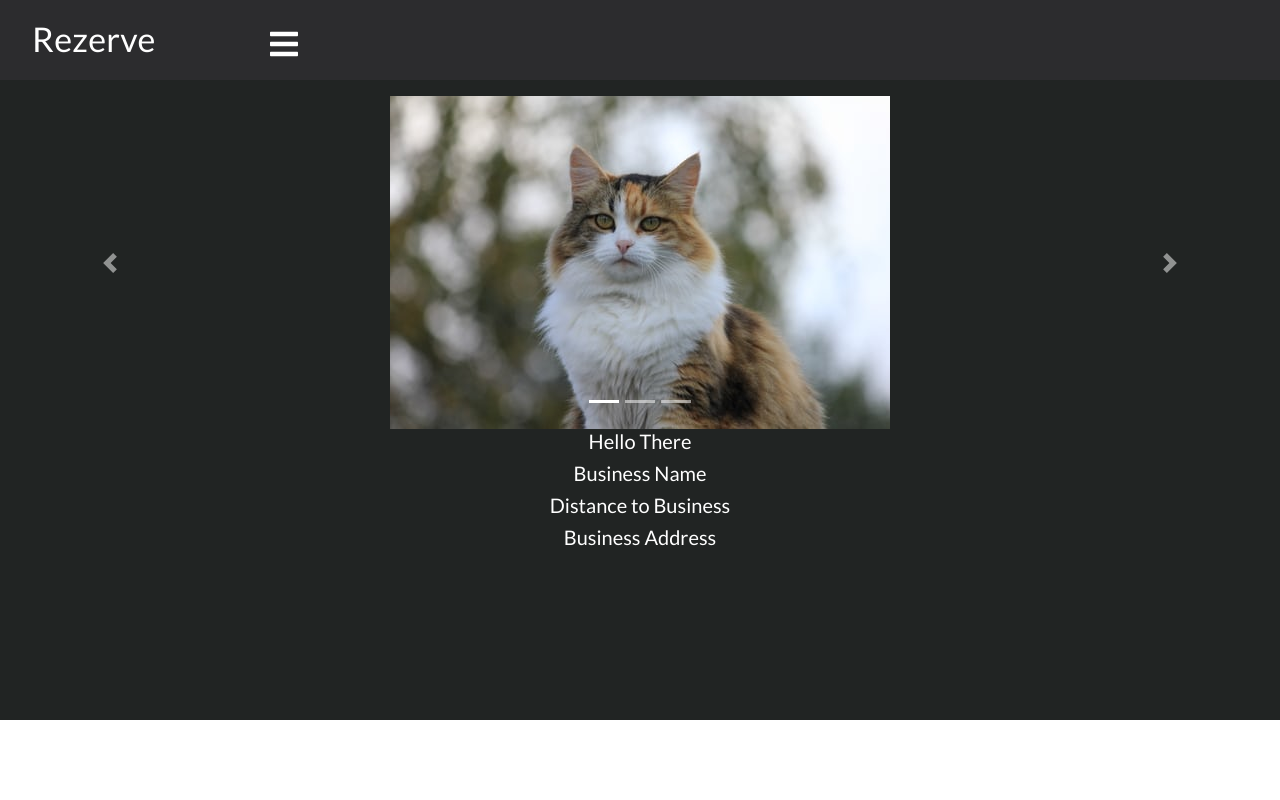
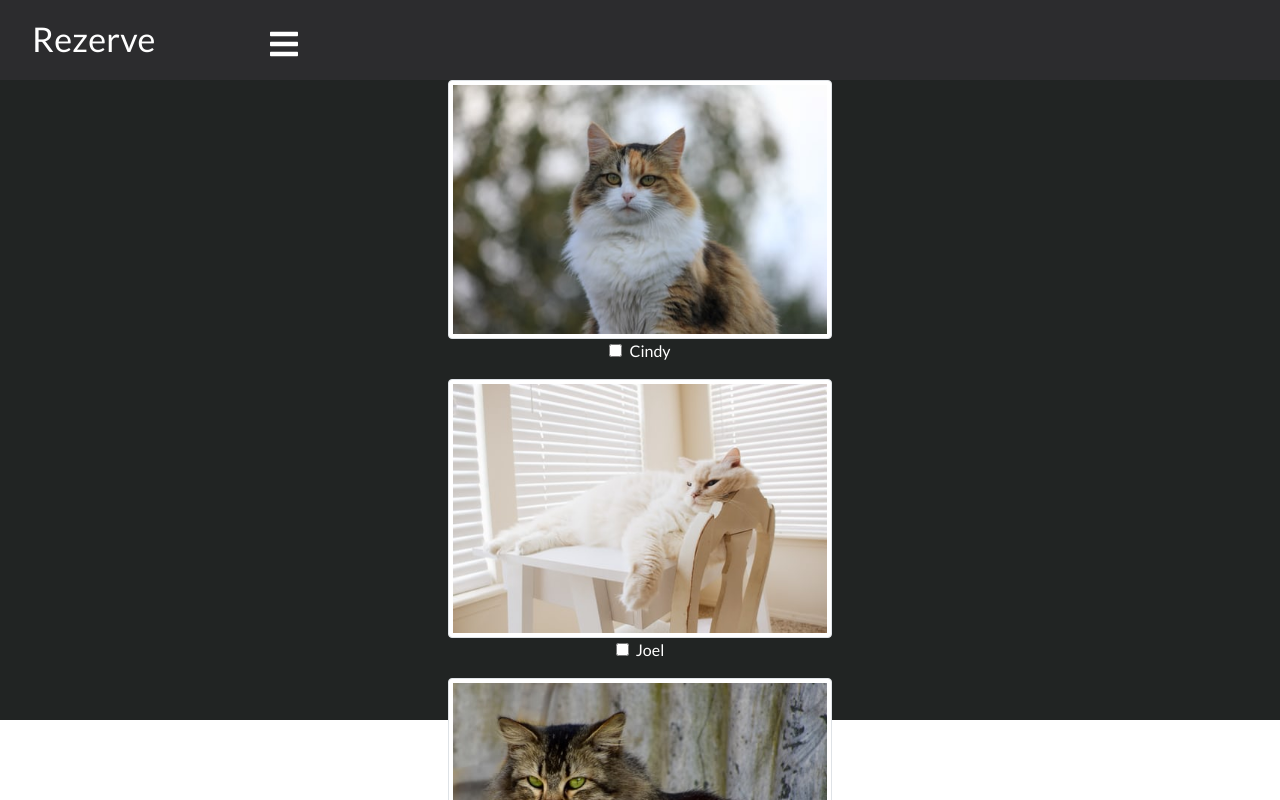
Before and after one commit to rezerve-startup/rezerve, a React (Create React App) app: page /business-info-details in a window 1280 px wide. Shown: the top 800 px of the page. Built offline with nearby package versions, Linux system fonts and the light colour scheme.

Commit message:
business-info 2nd page start

```diff
--- a/src/App.js
+++ b/src/App.js
@@ -4,7 +4,6 @@ import { createMuiTheme, makeStyles, ThemeProvider } from '@material-ui/core/sty
 import Sidebar from './sidebar'
 import './App.css';
 import './sidebar.css'
-import BusinessTabs from "./pagesRoute/business-home/BusinessTabs"
 
 import Help from './pagesRoute/Help'
 import Messages from './pagesRoute/Messages'
@@ -12,13 +11,16 @@ import PaymentInfo from './pagesRoute/PaymentInfo'
 import Settings from './pagesRoute/Settings'
 import AppointmentsPage from './pagesRoute/appointments/AppointmentsPage'
 import BusinessInfo from './pagesRoute/business-info/BusinessInfo';
+import BusinessInfoDetails from './pagesRoute/business-info/business-info-details/BusinessInfoDetails';
 
 const routes = [
   { path: "/help", component: Help },
   { path: "/messages", component: Messages },
   { path: "/payment", component: PaymentInfo },
   { path: "/settings", component: Settings },
-  { path: "/appoinments", component: AppointmentsPage }
+  { path: "/appoinments", component: AppointmentsPage },
+  { path: '/business-info', component: BusinessInfo },
+  { path: '/business-info-details', component: BusinessInfoDetails }
 ]
 
 const useStyles = makeStyles({
@@ -51,14 +53,12 @@ const App = () => {
       <ThemeProvider theme={theme}>
         <Router>
           <Sidebar />
-          <BusinessInfo />
-          {/* <Switch>
+          <Switch>
             {routes.map((route, i) => (
               <Route key={i} path={route.path} exact component={route.component} />
             ))}
-          </Switch> */}
+          </Switch>
         </Router>
-        {/* <BusinessTabs /> */}
       </ThemeProvider>
     </div>
   );
--- /dev/null
+++ b/src/pagesRoute/business-info/business-info-details/BusinessInfoDetails.css
@@ -0,0 +1,15 @@
+.business-info-details-page {
+  background-color: #212423;
+  height: 100%;
+  color: white;
+  text-align: center;
+  align-items: center;
+}
+
+.employee-listing {
+  display: inline;
+}
+
+.employee {
+  display: inline;
+}
--- /dev/null
+++ b/src/pagesRoute/business-info/business-info-details/BusinessInfoDetails.js
@@ -0,0 +1,46 @@
+import React, { Component } from "react";
+import { Form, Image } from 'react-bootstrap'
+import "./BusinessInfoDetails.css";
+
+const employees = [
+  {
+    name: "Cindy",
+    picture: "assets/cat1.jpg",
+    schedule: "",
+  },
+  {
+    name: "Joel",
+    picture: "assets/cat2.jpg",
+    schedule: "",
+  },
+  {
+    name: "Mark",
+    picture: "assets/cat4.jpg",
+    schedule: "",
+  },
+];
+
+const employeeList = employees.map(
+  employee => {
+    return <Form className="employee">
+      <Image width="30%" height="10%" src={employee.picture} thumbnail />
+      <Form.Group controlId="formBasicCheckbox">
+        <Form.Check type="checkbox" label={employee.name} />
+      </Form.Group>
+    </Form>;
+  }
+);
+
+class BusinessInfoDetails extends Component {
+  render() {
+    return (
+      <div className="business-info-details-page">
+        <div className="employee-listing">
+          {employeeList}
+        </div>
+      </div>
+    );
+  }
+}
+
+export default BusinessInfoDetails;
```
Also changed, not shown: 2 other files (tests, documents, lock files or other folders).
